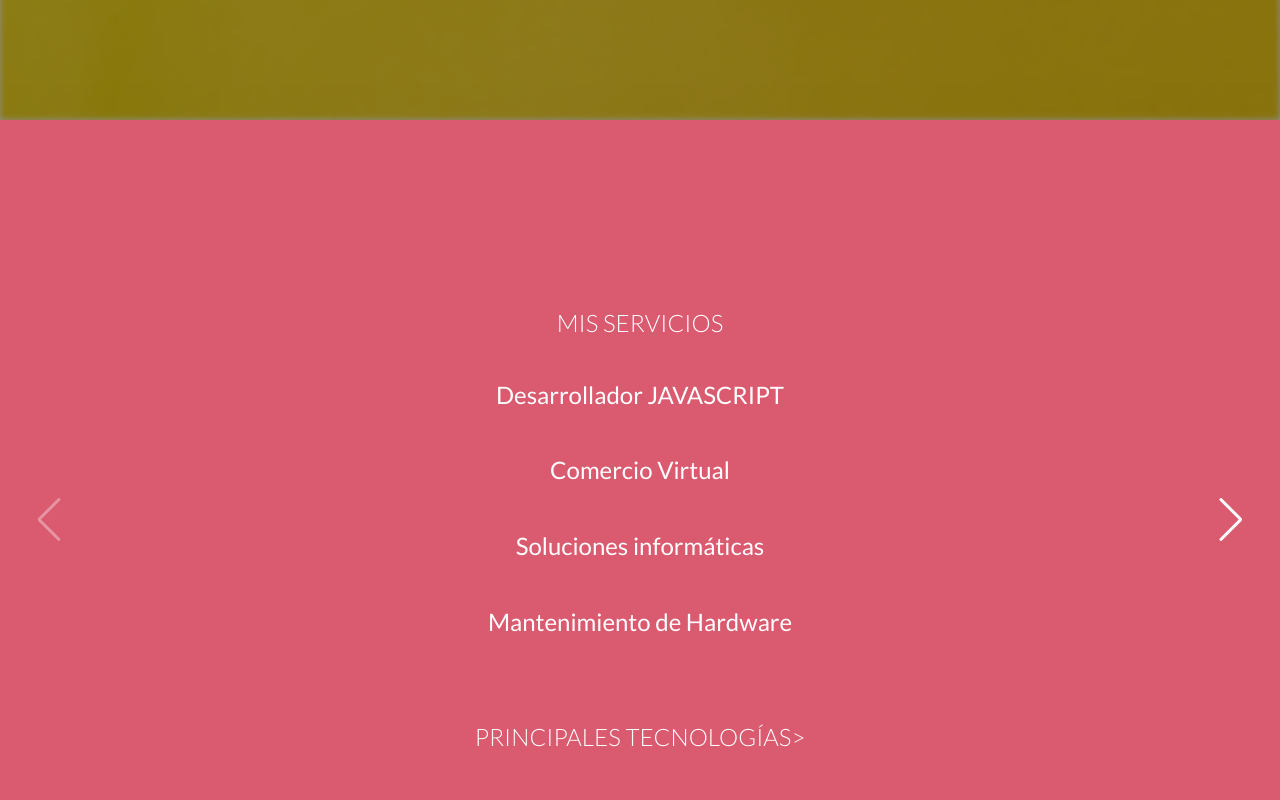
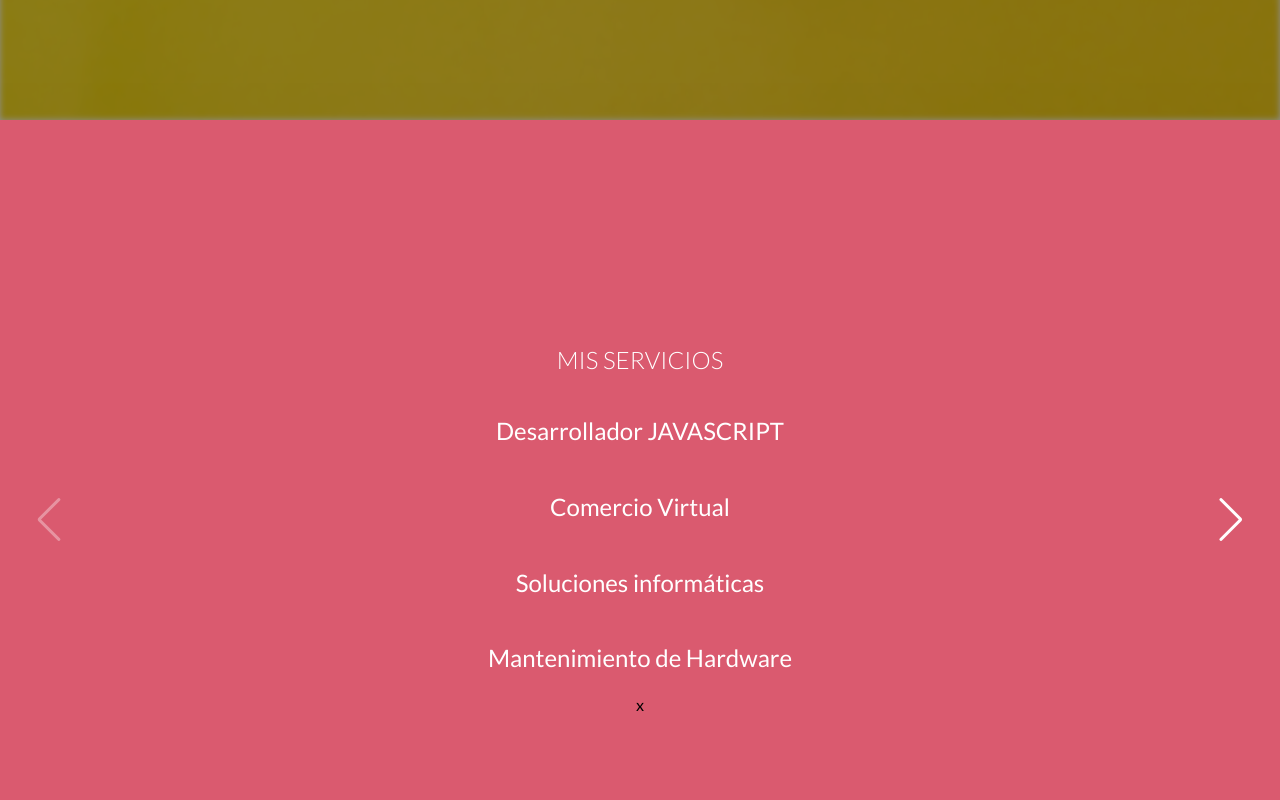
Before and after one commit to MEMEMEMEMEMEMEDev/portafoliofrontend, a React (Create React App) app: page / in a window 1280 px wide. Shown: the part 680-1480 px from the top of the page. Built offline with nearby package versions, Linux system fonts and the light colour scheme; no server answers; the HTML template or start-up script is replaced by a standard one.

Commit message:
change about

```diff
--- a/src/sections/About/About.jsx
+++ b/src/sections/About/About.jsx
@@ -18,12 +18,12 @@ export default function About() {
             <h3> Comercio Virtual </h3>
             <h3> Soluciones informáticas </h3>
             <h3> Mantenimiento de Hardware </h3>
-            <label>PRINCIPALES TECNOLOGÍAS{">"}</label>
-          </div>
+x          </div>
         </SwiperSlide>
 
         <SwiperSlide>
           <div className="about-tech">
+            <label>PRINCIPALES TECNOLOGÍAS </label>
             <h3> REACT </h3>
             <h3> NEXT JS </h3>
             <h3> NODE/EXPRESS/MONGODB </h3>
--- a/src/sections/About/About.scss
+++ b/src/sections/About/About.scss
@@ -47,13 +47,23 @@
         font-size: 1.3vw
       }
     }
+  }
+
+  &-tech {
+    height: 100%;
+    width: 100%;
+    display: flex;
+    justify-content: center;
+    flex-direction: column;
+    align-items: center;
 
     label {
       color: rgb(255, 255, 255);
       font-size: 1.5rem;
       font-weight: 300;
       transition: .3s;
-      margin-top: 5vw;
+      margin-top: 2vw;
+      margin-bottom: 2vw;
 
       &:hover {
         cursor: pointer;
@@ -68,15 +78,6 @@
         font-size: 1.7vw
       }
     }
-  }
-
-  &-tech {
-    height: 100%;
-    width: 100%;
-    display: flex;
-    justify-content: center;
-    flex-direction: column;
-    align-items: center;
 
     h3 {
       font-weight: 500;
```
